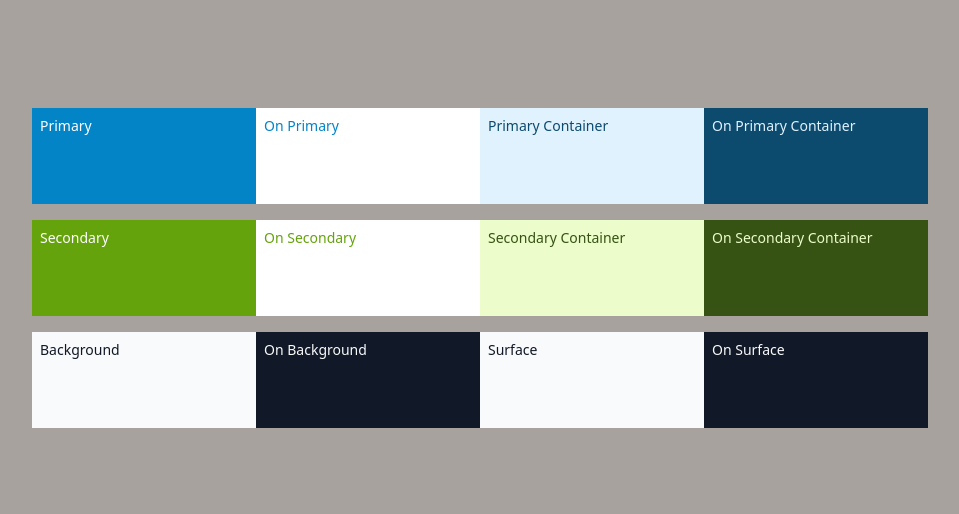
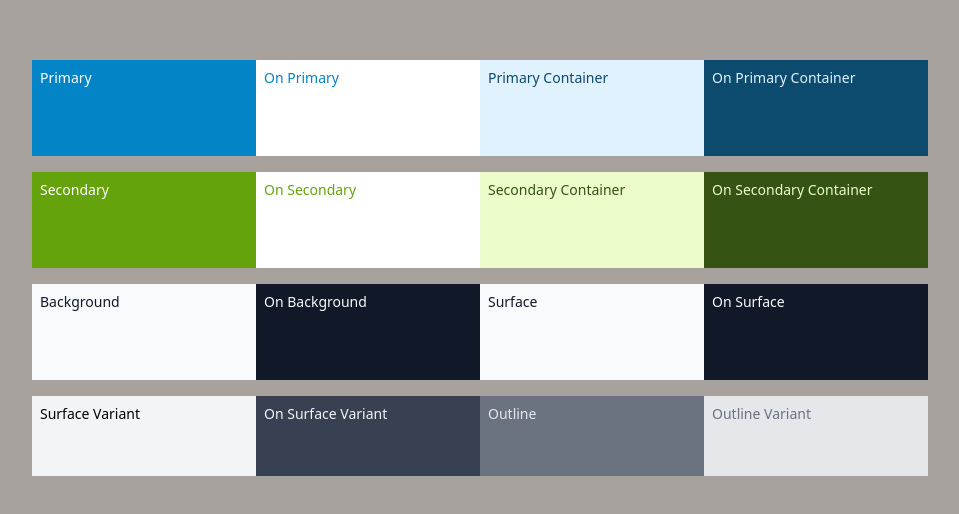
Before and after one commit to darrenleung1208hk/timeflex-revamp, a Next.js app: page /colors in a window 1280 px wide. Shown: the part 132-646 px from the top of the page, without its empty margins (160-1119 px from the left). Built offline with nearby package versions, Linux system fonts and the light colour scheme.

Commit message:
added neutral variant key color

```diff
--- a/pages/colors.tsx
+++ b/pages/colors.tsx
@@ -47,6 +47,21 @@ const Colors = () => {
 					On Surface
 				</div>
 			</div>
+
+			<div className="w-fit mx-auto mt-4">
+				<div className="bg-surfaceVariant w-56 h-20 p-2 inline-block text-onSerfaceVariant">
+					Surface Variant
+				</div>
+				<div className="bg-onSurfaceVariant w-56 h-20 p-2 inline-block text-surfaceVariant">
+					On Surface Variant
+				</div>
+				<div className="bg-outline w-56 h-20 p-2 inline-block text-outlineVariant">
+					Outline
+				</div>
+				<div className="bg-outlineVariant w-56 h-20 p-2 inline-block text-outline">
+					Outline Variant
+				</div>
+			</div>
 		</div>
 	);
 };
--- a/tailwind.config.js
+++ b/tailwind.config.js
@@ -20,6 +20,11 @@ module.exports = {
 			onBackground: "#111827",
 			surface: "#F9FAFB",
 			onSurface: "#111827",
+
+			surfaceVariant: "#F3F4F6",
+			onSurfaceVariant: "#374151",
+			outline: "#6B7280",
+			outlineVariant: "#E5E7EB",
 		},
 		extend: {},
 	},
```
